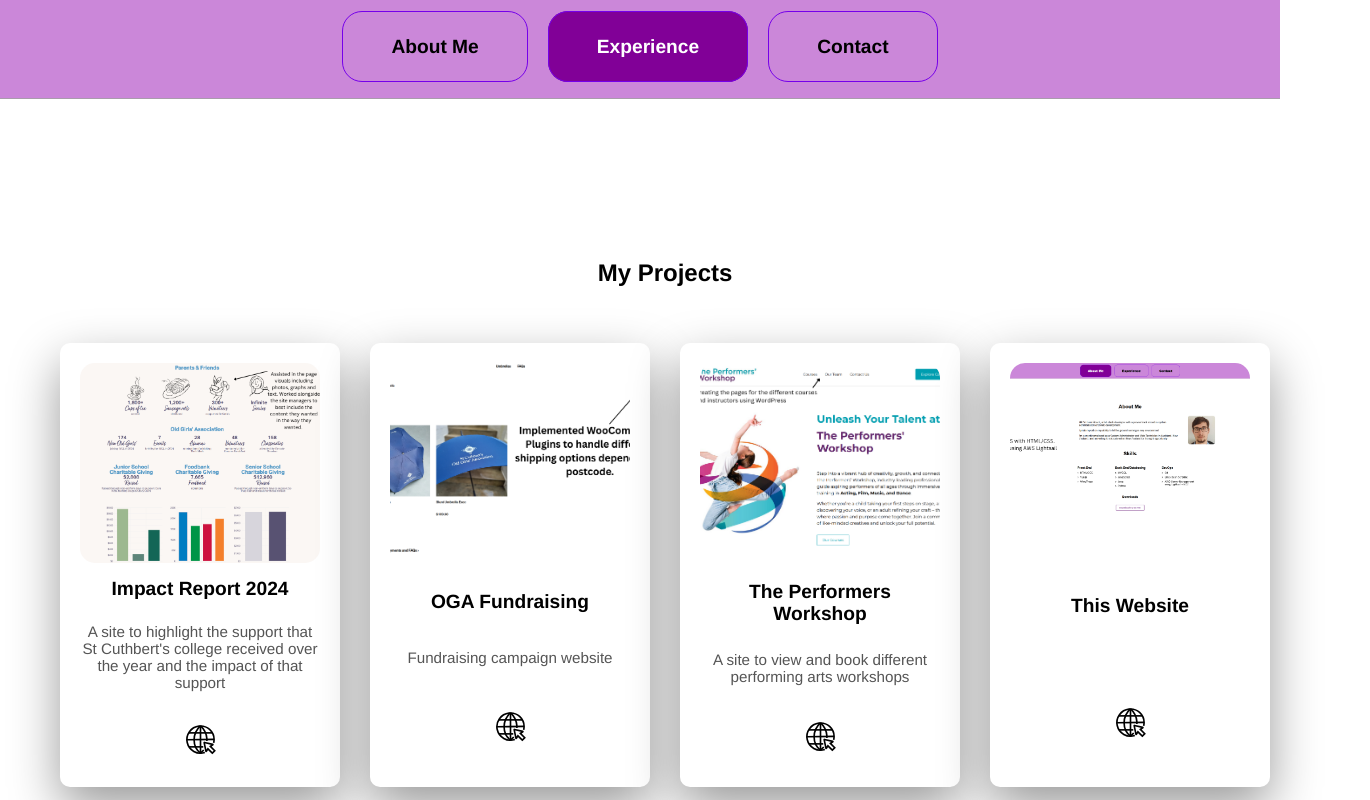
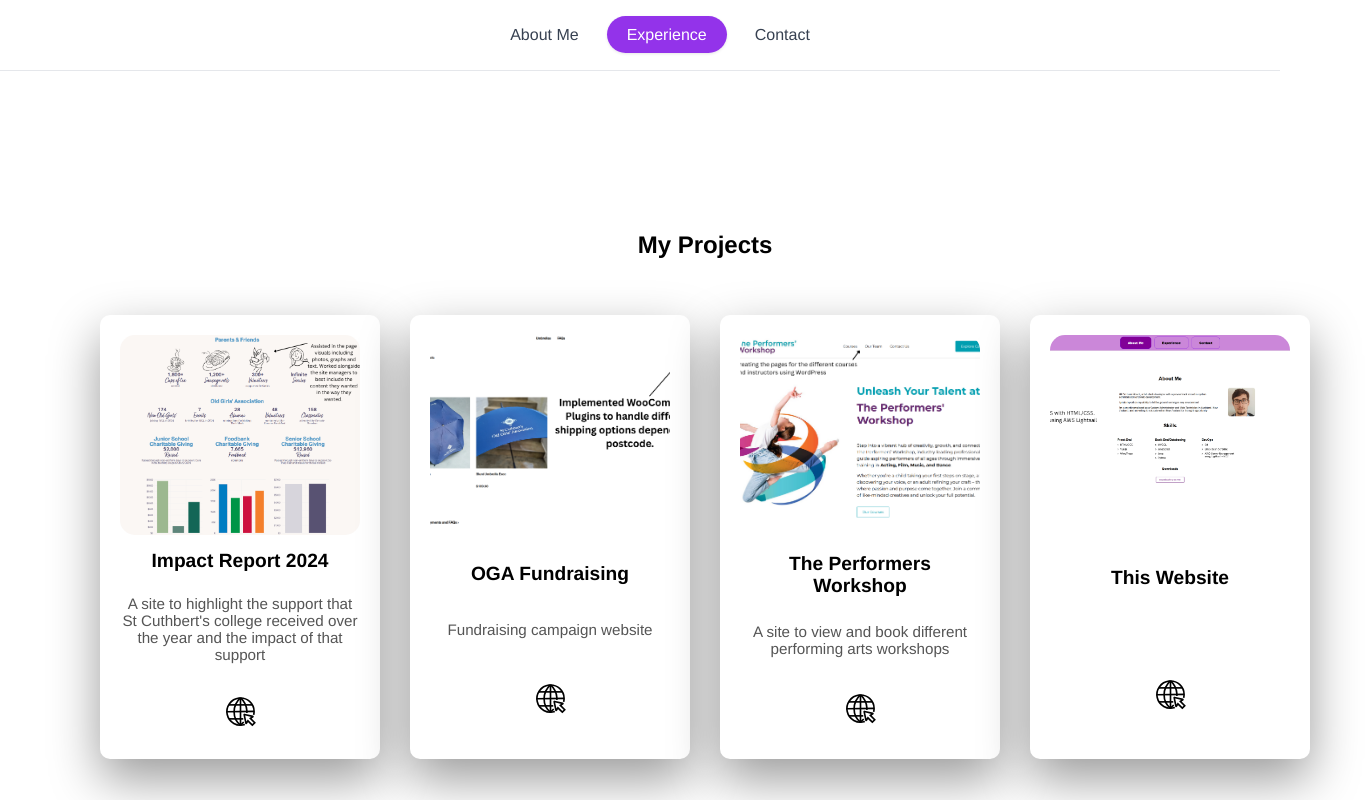
Before and after one commit to Rexic/CV_Website, a Vue app: page /workhistory in a window 1280 px wide. Shown: the top 800 px of the page, 1370 px wide, since content can reach past the window. Built offline with nearby package versions, Linux system fonts and the light colour scheme.

Commit message:
Changed nav bar, adjusted skills list-changed icon, added boxes, recoloured. slight recolours across site to match nav bar changes, added contact title

```diff
--- a/src/App.vue
+++ b/src/App.vue
@@ -46,43 +46,50 @@ html, body, #app {
 .navbar {
   position: sticky;
   top: 0;
-  background-color: #cb87d9;
-  padding: 20px 0px;
+  z-index: 50;
+  background: #ffffff;
+  border-bottom: 1px solid #e5e7eb;
+  padding: 16px 0;
   display: flex;
   justify-content: center;
-  border-bottom: 1px solid #ccc;
-  border-color: rgba(162, 162, 162, 0.808);
 }
 
+/* Container */
 .navbar ul {
   display: flex;
-  gap: 20px;
+  gap: 8px;
   list-style: none;
-  padding: 0;
-  margin: 10;
-  height: 26px;
+  padding-top: 10px;
+  padding-bottom: 10px;
+  margin: 0;
 }
 
+/* Nav links = pill buttons */
 .navbar a {
   text-decoration: none;
-  z-index: 1000;
-  color: rgb(0, 0, 0);
-  font-weight: 900;
-  font-size: 120%;
-  padding: 24px 48px;
-  border-radius: 20px;
-  transition: background 0.2s, color 0.2s;
-  border: 1px solid rgb(117, 0, 234);
-
+  color: #374151;
+  font-weight: 500;
+  padding: 10px 20px;
+  border-radius: 9999px;
+  transition:
+    background-color 0.2s ease,
+    color 0.2s ease,
+    box-shadow 0.2s ease;
 }
 
 .navbar a:hover {
-  background: #5900694f;
+  background-color: #f3e8ff;
+  color: #7e22ce;
 }
 
 .navbar .router-link-active {
-  background: #810097;
-  color: rgb(255, 255, 255);
+  background-color: #9333ea;
+  color: #ffffff;
+  box-shadow: 0 1px 3px rgba(0, 0, 0, 0.1);
+}
+.navbar .router-link-active:hover {
+  background-color: #a855f7;
+  color: #ffffff;
 }
 
 .main-content {
--- a/src/components/BasicButton.vue
+++ b/src/components/BasicButton.vue
@@ -47,19 +47,23 @@ downloadPdf() {
 }
 
 .basic-button {
+  cursor: pointer;
+  text-decoration: none;
+  color: #ffffff;
+  font-weight: 500;
   padding: 10px 20px;
-  border: 2px solid #590069a3;
-  color: #590069a3;
-  background: white;
-  border-radius: 6px;
-  font-weight: 600;
-  cursor: pointer;
-  transition: all 0.2s ease;
+  border-radius: 9999px;
+  background-color: #9333ea;
+  transition:
+    background-color 0.2s ease,
+    color 0.2s ease,
+    box-shadow 0.2s ease;
 }
 
 .basic-button:hover {
-  background: #590069a3;
+  background: #a855f7;
   color: white;
+  transform: translateY(-2px);
 }
 
 /* Tooltip */
@@ -68,8 +72,8 @@ downloadPdf() {
   bottom: 120%;
   left: 50%;
   transform: translateX(-50%);
-  background: #333;
-  color: #fff;
+  background: #ffffff;
+  color: #000000;
   padding: 6px 10px;
   font-size: 12px;
   border-radius: 4px;
--- a/src/components/ContactInfo.vue
+++ b/src/components/ContactInfo.vue
@@ -1,6 +1,6 @@
 <template>
   <div class="contact">
-    <h1>{{ msg }}</h1>
+    <h1>Get in Touch</h1>
     <br/>
     For further infomation you can find me here:
     <br /><br /><br /><br />
@@ -67,6 +67,7 @@ export default {
   .contact {
   text-align: center;
   padding: 100px 40px;
+  padding-left: 80px;
 }
 
 .contact h2 {
@@ -101,7 +102,7 @@ export default {
 
 /* Hover effect */
 .contact-icon:hover {
-  background: #e0e0e0;
+  background: #f3e8ff;
   transform: translateY(-2px);
 }
 
--- a/src/components/WorkHistory.vue
+++ b/src/components/WorkHistory.vue
@@ -12,19 +12,15 @@
       >
         <!-- Image -->
         <div class="image-wrapper" @click="openModal(project.image)">
-          <img :src="project.image" :alt="project.title" />
-        <div
-          v-if="!project.loaded"
-          class="image-placeholder"
-          ></div>
+          <div v-if="!project.loaded" class="image-placeholder"></div>
 
           <img
-          :src="project.image"
-          :alt="project.title"
-          loading="lazy"
-          decoding="async"
-          @load="project.loaded = true"
-          :class="{visible:project.loaded}"
+            :src="project.image"
+            :alt="project.title"
+            loading="lazy"
+            decoding="async"
+            @load="project.loaded = true"
+            :class="{ visible: project.loaded }"
           />
         </div>
 
@@ -35,7 +31,7 @@
         <!-- Link Button -->
         <div class="links">
           <a :href="project.url" target="_blank" rel="noopener" aria-label="Visit website">
-            <svg width="35px" height="35px" viewBox="0 0 64 64" xmlns="http://www.w3.org/2000/svg" stroke-width="3" stroke="#000000" fill="none"><path d="M39.93,55.72A24.86,24.86,0,1,1,56.86,32.15a37.24,37.24,0,0,1-.73,6"/><path d="M37.86,51.1A47,47,0,0,1,32,56.7"/><path d="M32,7A34.14,34.14,0,0,1,43.57,30a34.07,34.07,0,0,1,.09,4.85"/><path d="M32,7A34.09,34.09,0,0,0,20.31,32.46c0,16.2,7.28,21,11.66,24.24"/><line x1="10.37" y1="19.9" x2="53.75" y2="19.9"/><line x1="32" y1="6.99" x2="32" y2="56.7"/><line x1="11.05" y1="45.48" x2="37.04" y2="45.48"/><line x1="7.14" y1="32.46" x2="56.86" y2="31.85"/><path d="M53.57,57,58,52.56l-8-8,4.55-2.91a.38.38,0,0,0-.12-.7L39.14,37.37a.39.39,0,0,0-.46.46L42,53.41a.39.39,0,0,0,.71.13L45.57,49Z"/></svg>
+            <svg width="35px" height="35px" viewBox="0 0 64 64" xmlns="http://www.w3.org/2000/svg" stroke-width="3" stroke="currentColor" fill="none"><path d="M39.93,55.72A24.86,24.86,0,1,1,56.86,32.15a37.24,37.24,0,0,1-.73,6"/><path d="M37.86,51.1A47,47,0,0,1,32,56.7"/><path d="M32,7A34.14,34.14,0,0,1,43.57,30a34.07,34.07,0,0,1,.09,4.85"/><path d="M32,7A34.09,34.09,0,0,0,20.31,32.46c0,16.2,7.28,21,11.66,24.24"/><line x1="10.37" y1="19.9" x2="53.75" y2="19.9"/><line x1="32" y1="6.99" x2="32" y2="56.7"/><line x1="11.05" y1="45.48" x2="37.04" y2="45.48"/><line x1="7.14" y1="32.46" x2="56.86" y2="31.85"/><path d="M53.57,57,58,52.56l-8-8,4.55-2.91a.38.38,0,0,0-.12-.7L39.14,37.37a.39.39,0,0,0-.46.46L42,53.41a.39.39,0,0,0,.71.13L45.57,49Z"/></svg>
           </a>
 
         </div>
@@ -66,28 +62,28 @@ export default {
           description: "A site to highlight the support that St Cuthbert's college received over the year and the impact of that support",
           image: ImpactReport,
           url: "https://impact.stcuthberts.school.nz/",
-          loaded:"false",
+          loaded: false,
         },
         {
           title: "OGA Fundraising",
           description: "Fundraising campaign website",
           image: OGA,
           url: "https://ogafundraising.stcuthberts.school.nz/",
-          loaded:"false",
+          loaded: false,
         },
         {
           title: "The Performers Workshop",
           description: "A site to view and book different performing arts workshops",
           image: PerformersWorkshop,
           url: "https://theperformersworkshop.co.nz/",
-          loaded:"false",
+          loaded: false,
         },
         {
           title: "This Website",
           description: "",
           image: VueWebsite,
           url: "",
-          loaded: "false",
+          loaded: false,
         },
       ],
     };
@@ -106,6 +102,7 @@ export default {
 <style scoped>
 .projects {
   padding: 100px 20px;
+  padding-left: 60px;
 }
 
 .project-grid {
@@ -174,7 +171,7 @@ export default {
 .links a {
   display: inline-block;
   padding: 6px 12px;
-  color: #fff;
+  color: #000000;
   border-radius: 40px;
   text-decoration: none;
   font-weight: 500;
@@ -182,7 +179,8 @@ export default {
 }
 
 .links a:hover {
-    background: #c100e36a;
+    color: #7e22ce;
+    background: #f3e8ff;
     border-radius: 40px;
 }
 
```
Also changed, not shown: src/components/HomePage.vue (+38 -32 lines), src/assets/bulletpoint.svg.
